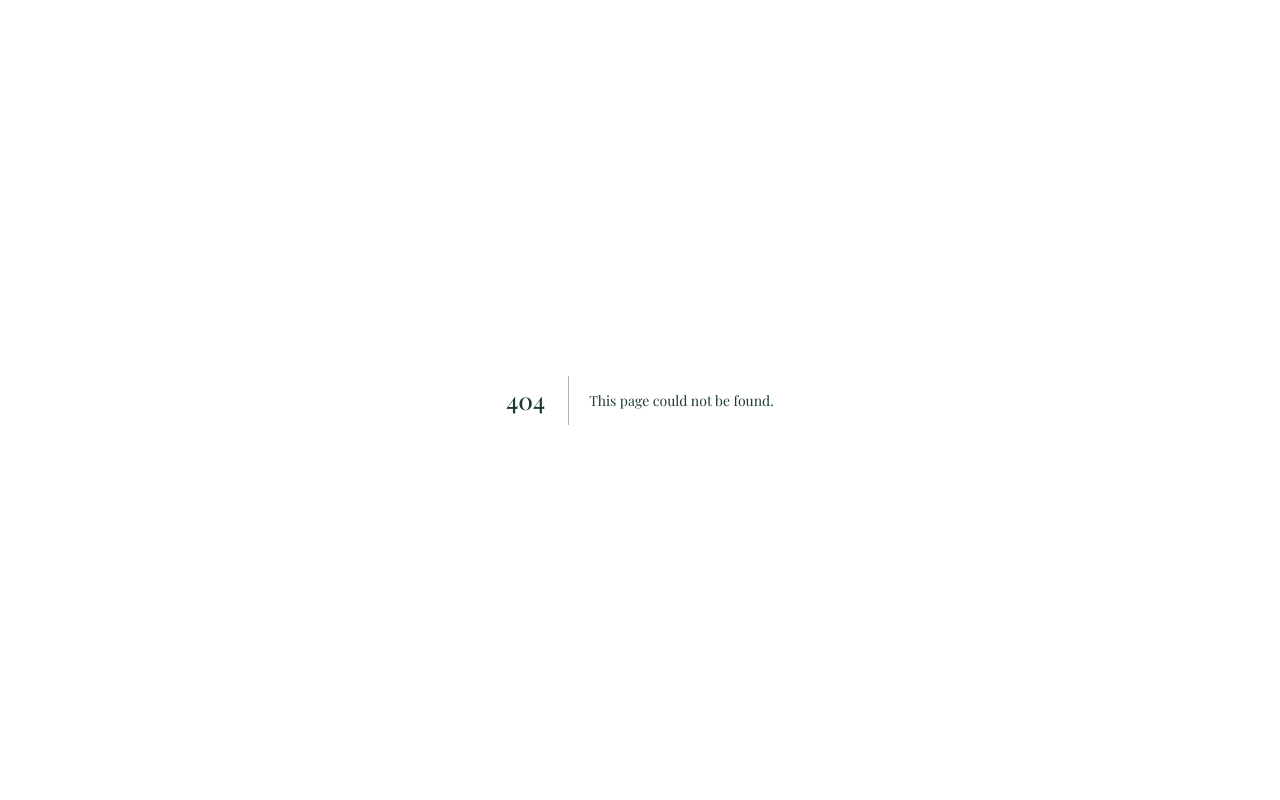
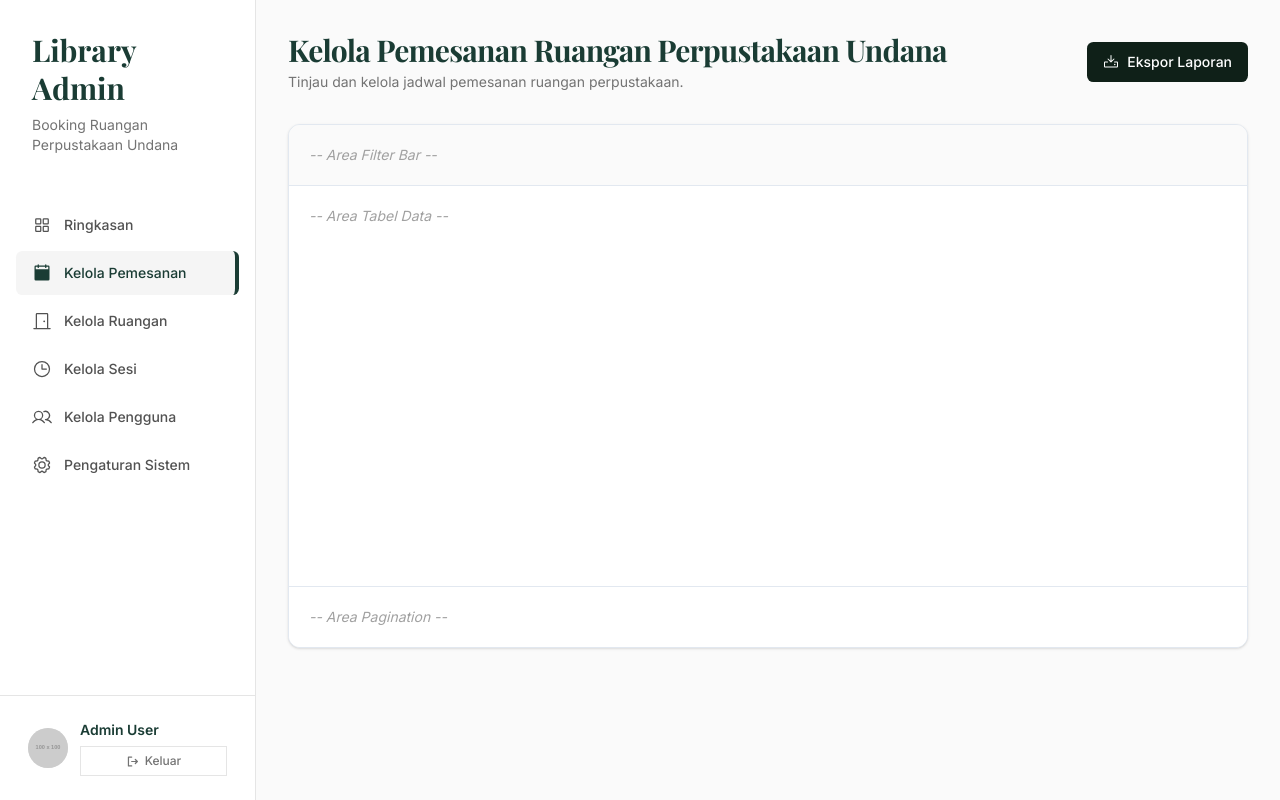
Before and after one commit to legacyditt/booking-room-perpusUndana, a Next.js app in the folder frontend/: page /admin/reservations in a window 1280 px wide. Before the commit this address had no page. Built offline with nearby package versions, Linux system fonts and the light colour scheme; a web font is replaced by a local one.

Commit message:
feat(admin): implement reservations page layout and update sidebar link

```diff
--- /dev/null
+++ b/frontend/src/app/(admin)/admin/reservations/page.tsx
@@ -0,0 +1,46 @@
+"use client"
+
+import React from 'react';
+import { DownloadIcon } from '@phosphor-icons/react';
+
+export default function AdminReservationsPage() {
+  return (
+    <div className="p-8 space-y-8">
+      {/* ── Header Section ── */}
+      <div className="flex flex-col sm:flex-row justify-between items-start sm:items-center gap-4">
+        <div>
+          <h1 className="text-3xl font-serif font-bold text-primary tracking-tight">
+            Kelola Pemesanan Ruangan Perpustakaan Undana
+          </h1>
+          <p className="text-neutral-500 mt-1 text-sm">
+            Tinjau dan kelola jadwal pemesanan ruangan perpustakaan.
+          </p>
+        </div>
+        <button className="flex items-center gap-2 bg-[#0F2018] text-white px-4 py-2.5 rounded-md text-sm font-medium hover:bg-[#0F2018]/90 transition-colors">
+          <DownloadIcon className="w-4 h-4" />
+          Ekspor Laporan
+        </button>
+      </div>
+
+      {/* ── Kontainer Utama (Filter, Tabel, Pagination) ── */}
+      <div className="bg-white border border-[#E2E8F0] rounded-xl shadow-sm overflow-hidden flex flex-col">
+
+        {/* Placeholder: Filter Bar */}
+        <div className="p-5 border-b border-[#E2E8F0] bg-[#FAFAFA]">
+          <p className="text-sm text-neutral-400 italic">-- Area Filter Bar --</p>
+        </div>
+
+        {/* Placeholder: Tabel Data */}
+        <div className="flex-1 p-5 min-h-[400px]">
+          <p className="text-sm text-neutral-400 italic">-- Area Tabel Data --</p>
+        </div>
+
+        {/* Placeholder: Pagination */}
+        <div className="p-5 border-t border-[#E2E8F0] bg-white flex justify-between items-center">
+          <p className="text-sm text-neutral-400 italic">-- Area Pagination --</p>
+        </div>
+
+      </div>
+    </div>
+  );
+}
--- a/frontend/src/features/admin/components/Sidebar.tsx
+++ b/frontend/src/features/admin/components/Sidebar.tsx
@@ -15,7 +15,11 @@ import {
 
 const navItems = [
   { name: "Ringkasan", href: "/admin/overview", icon: SquaresFour },
-  { name: "Kelola Peminjaman", href: "/admin/bookings", icon: CalendarBlank },
+  {
+    name: "Kelola Pemesanan",
+    href: "/admin/reservations",
+    icon: CalendarBlank,
+  },
   { name: "Kelola Ruangan", href: "/admin/rooms", icon: Door },
   { name: "Kelola Sesi", href: "/admin/sessions", icon: Clock },
   { name: "Kelola Pengguna", href: "/admin/users", icon: Users },
@@ -34,13 +38,16 @@ export function Sidebar() {
           <br />
           Admin
         </h1>
-        <p className="text-sm text-neutral-500 mt-2">Booking Ruangan Perpustakaan Undana</p>
+        <p className="text-sm text-neutral-500 mt-2">
+          Booking Ruangan Perpustakaan Undana
+        </p>
       </div>
 
       {/* Navigation Section */}
       <nav className="flex-1 px-4 py-4 space-y-1">
         {navItems.map((item) => {
-          const isActive = pathname === item.href || pathname?.startsWith(`${item.href}/`);
+          const isActive =
+            pathname === item.href || pathname?.startsWith(`${item.href}/`);
           const Icon = item.icon;
 
           return (
@@ -78,9 +85,7 @@ export function Sidebar() {
             <p className="text-sm font-semibold text-primary truncate">
               Admin User
             </p>
-            <button
-              className="mt-1.5 w-full flex items-center justify-center gap-1.5 px-3 py-1.5 border border-neutral-200 text-xs font-medium text-neutral-500 hover:border-destructive hover:text-destructive hover:bg-destructive/5 transition-all duration-200"
-            >
+            <button className="mt-1.5 w-full flex items-center justify-center gap-1.5 px-3 py-1.5 border border-neutral-200 text-xs font-medium text-neutral-500 hover:border-destructive hover:text-destructive hover:bg-destructive/5 transition-all duration-200">
               <SignOut size={13} weight="bold" />
               Keluar
             </button>
```
